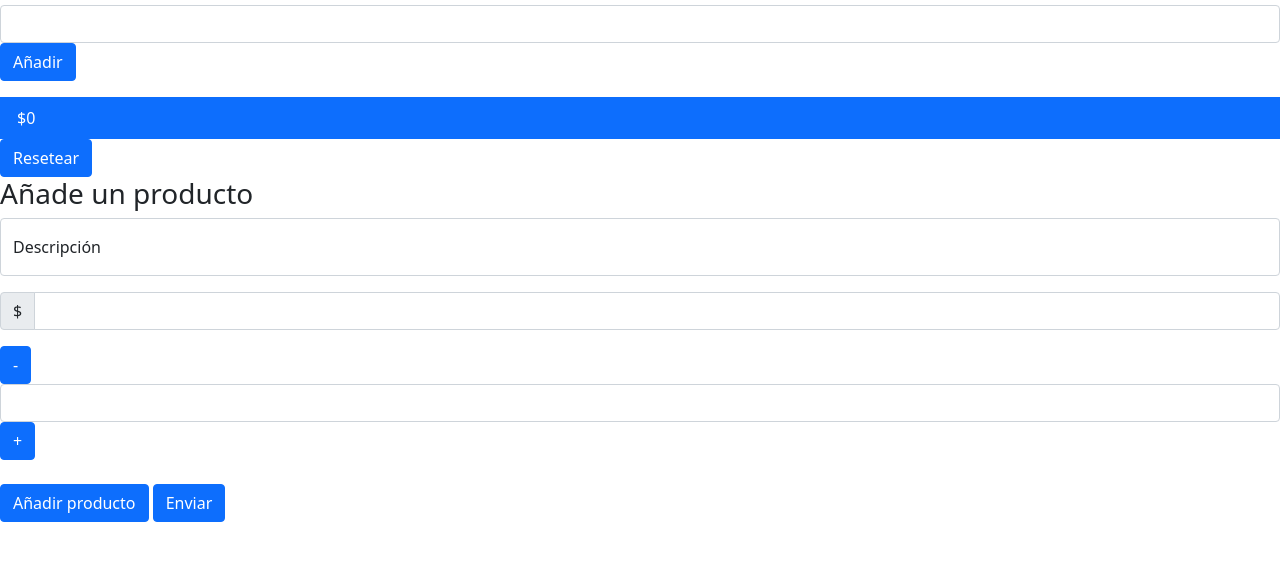
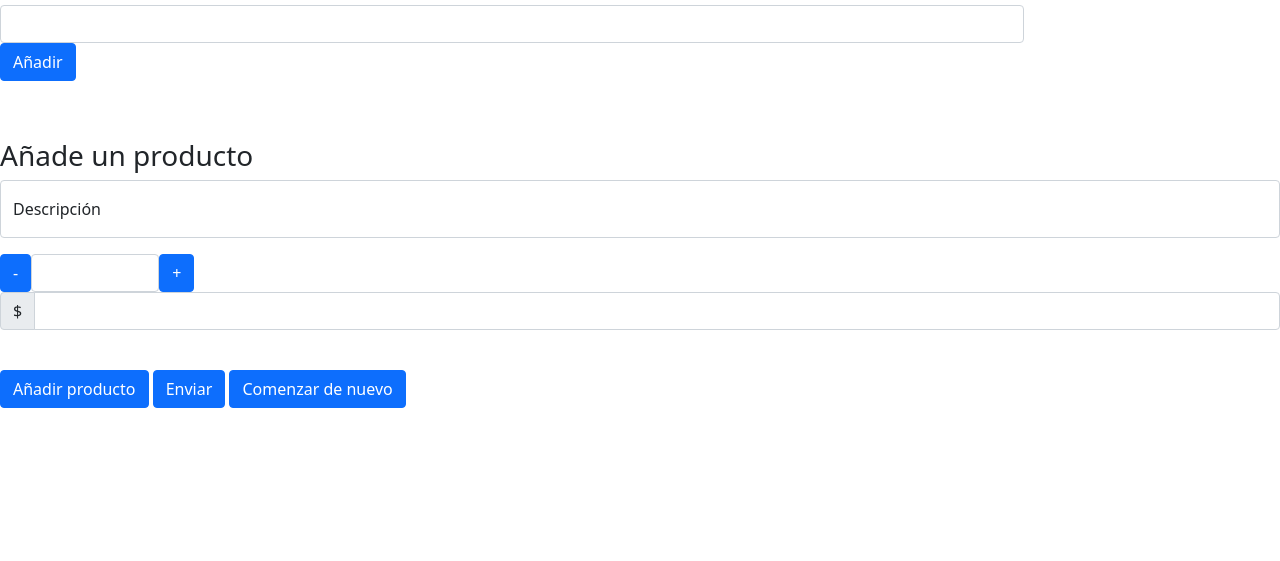
Before and after one commit to joannaperdomo/split-the-bill-project, a plain HTML site: page index.html in a window 1280 px wide. Shown: the part 93-654 px from the top of the page. Drawn offline with nearby package versions, Linux system fonts and the light colour scheme.

Commit message:
CSS: Ajustando tamaño de botones e inputs

```diff
--- a/estilos.css
+++ b/estilos.css
@@ -0,0 +1,26 @@
+
+
+
+/* SECCIÓN AÑADIR PERSONAS*/
+
+#comensal{
+    width: 80%;
+}
+
+#total{
+    visibility: hidden;
+}
+
+/* SECCIÓN DE PRECIO */
+
+
+/* SECCION DE CANTIDAD */
+
+
+.cantidad{
+    display: flex;
+}
+
+#producto-cantidad{
+    width: 10%;
+}
--- a/index.html
+++ b/index.html
@@ -20,7 +20,6 @@
         </div>
         <ul id="lista-de-comensales" class="list-group"></ul>
         <div class="list-group-item active" id="total">$0</div>
-        <button id="boton-borrar-comensales" type="button" class="btn btn-primary">Resetear</button>
     </section>
     <section>
         <div id="producto">
@@ -30,14 +29,14 @@
                 <label for="floatingInput">Descripción</label>
               </div>
             </div>
+            <div class="cantidad">
+                <button id="boton-cantidad boton-borrar-comensales" type="button" class=" btn-resta btn btn-primary">-</button>
+                <input id="producto-cantidad" type="number" class="form-control" aria-label="Precio">
+                <button id="boton-cantidad boton-añadir-comensales" type="button" class="btn-suma  btn btn-primary">+</button>
+            </div>
             <div class="input-group mb-3">
                 <span class="input-group-text">$</span>
                 <input id="producto-precio" type="text" class="form-control" aria-label="Precio">
-            </div>
-            <div class="cantidad">
-                <button id="boton-borrar-comensales" type="button" class=" btn-resta btn btn-primary">-</button>
-                <input id="producto-cantidad" type="number" class="form-control" aria-label="Precio">
-                <button id="boton-borrar-comensales" type="button" class="btn-suma  btn btn-primary">+</button>
             </div>
             <div id="compradores-container">
                 <div class="btn-group" id="compradores" role="group" aria-label="Basic checkbox toggle button group">
@@ -45,6 +44,8 @@
             </div>
             <button id="boton-añadir-producto" type="button" class="btn btn-primary">Añadir producto</button>
             <button id="boton-enviar-whatsapp" type="button" class="btn btn-primary">Enviar</button>
+            <button id="boton-borrar-comensales" type="button" class="btn btn-primary">Comenzar de nuevo</button>
+
     </section>
 
     <script src="main.js"></script>
```
